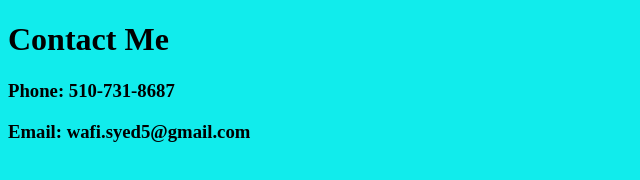
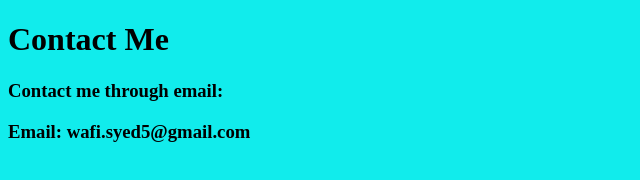
Before and after one commit to WafflesNZXT/20-min-Capstone1, a plain HTML site: page contact.html in a window 1280 px wide. Shown: the full height of the page, 0-640 px from the left. Drawn offline with Linux system fonts and the light colour scheme.

Commit message:
Update contact.html
Removal of number

```diff
--- a/contact.html
+++ b/contact.html
@@ -8,7 +8,7 @@
 <body style="background-color: rgb(17, 236, 236);">
     <h1>Contact Me</h1>
 
-    <h3>Phone: 510-731-8687</h3>
+    <h3>Contact me through email:</h3>
     <h3>Email: wafi.syed5@gmail.com</h3>
 </body>
 </html>
```
